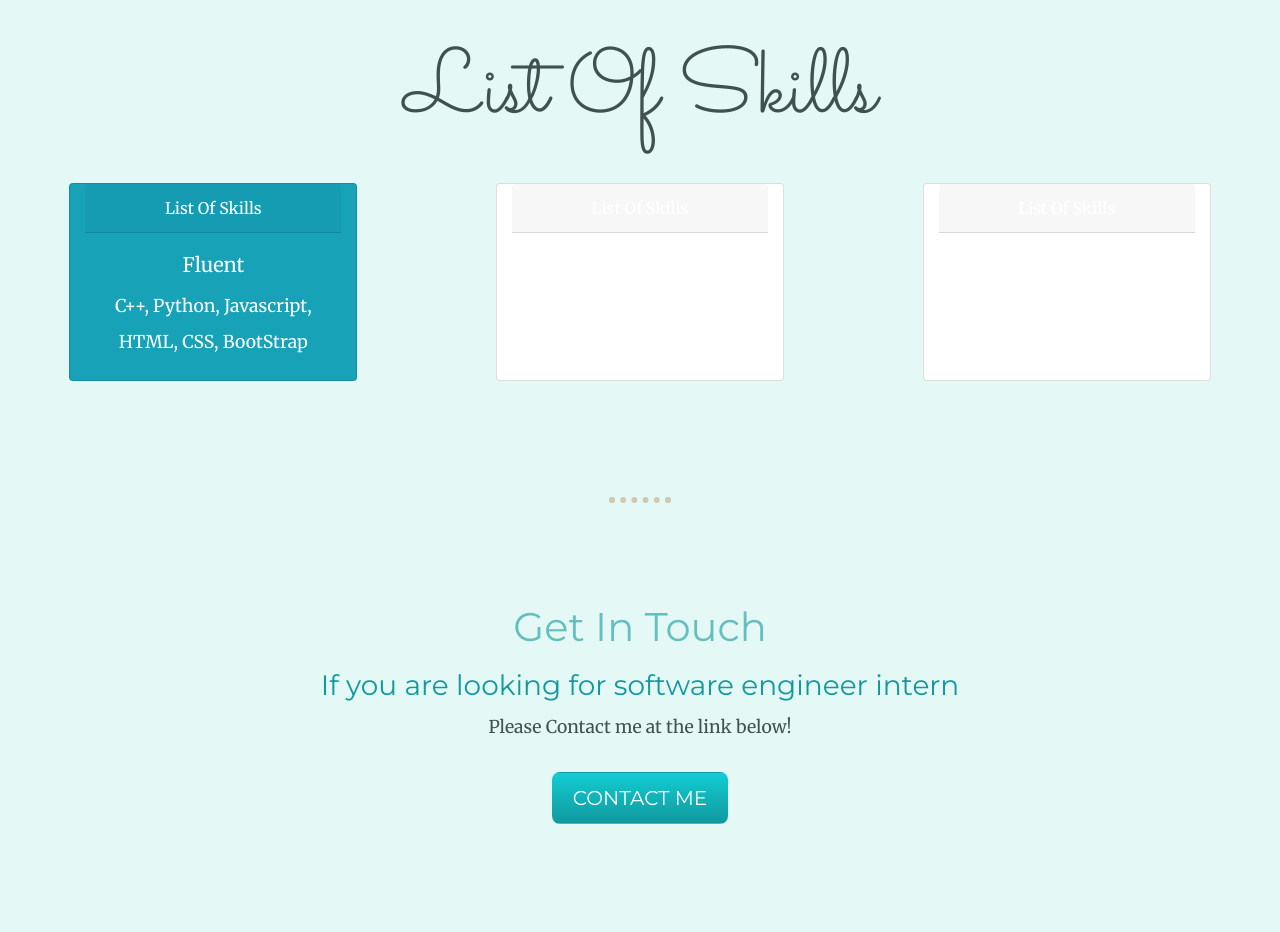
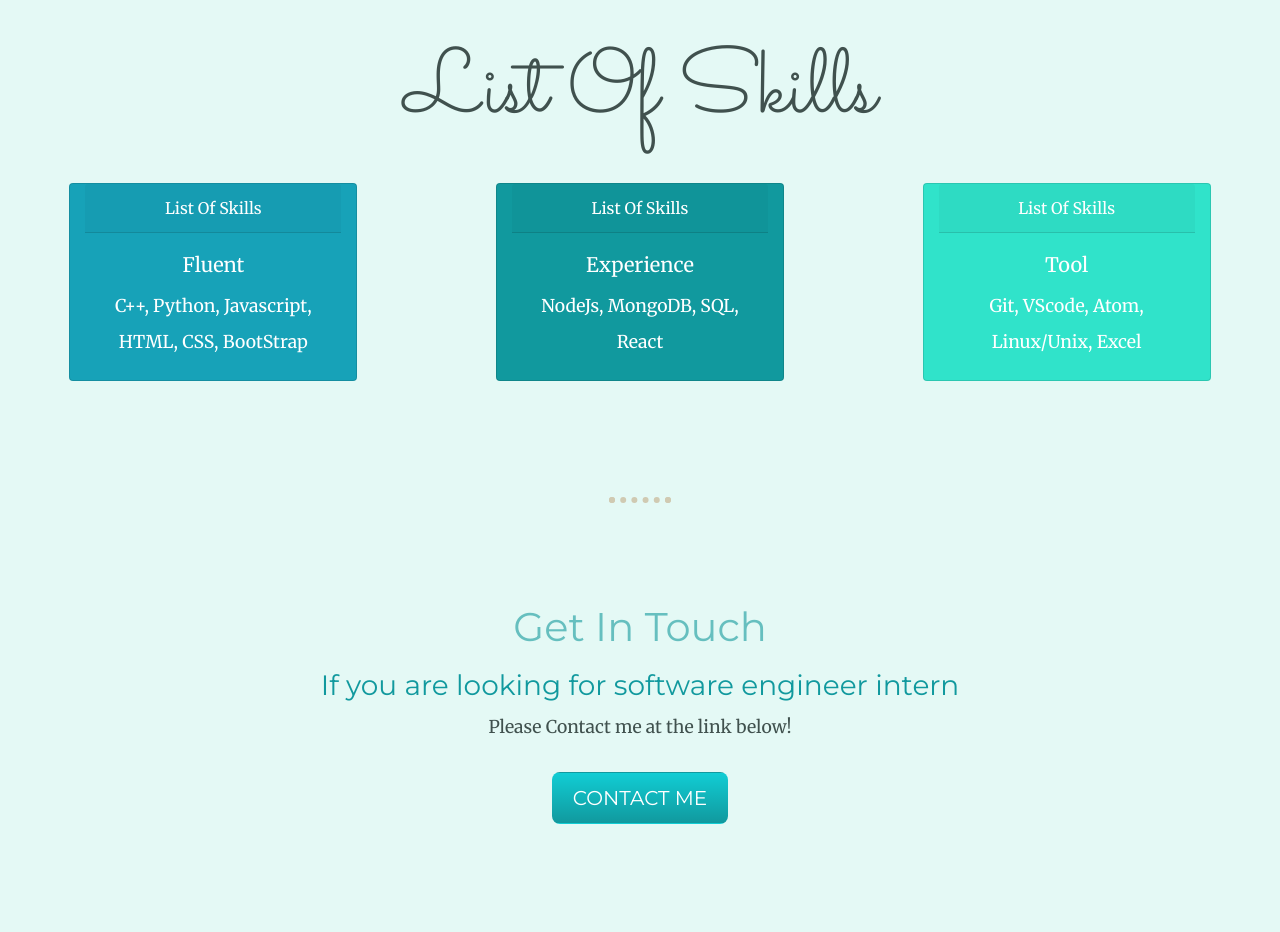
Before and after one commit to pattlimthianlee/personal_site, a website: page index.html in a window 1280 px wide. Shown: the part 2349-3281 px from the top of the page. Drawn offline with nearby package versions, Linux system fonts and the light colour scheme.

Commit message:
Add files via upload

```diff
--- a/css/styles.css
+++ b/css/styles.css
@@ -113,8 +113,14 @@
   float: right;
   border-radius: 50%;
   width: 20%
+}
 
+.bg-custom{
+  background-color: #30E3CA;
+}
 
+.bg-custom2{
+  background-color: #11999E;
 }
 
 .skill-row{
```
